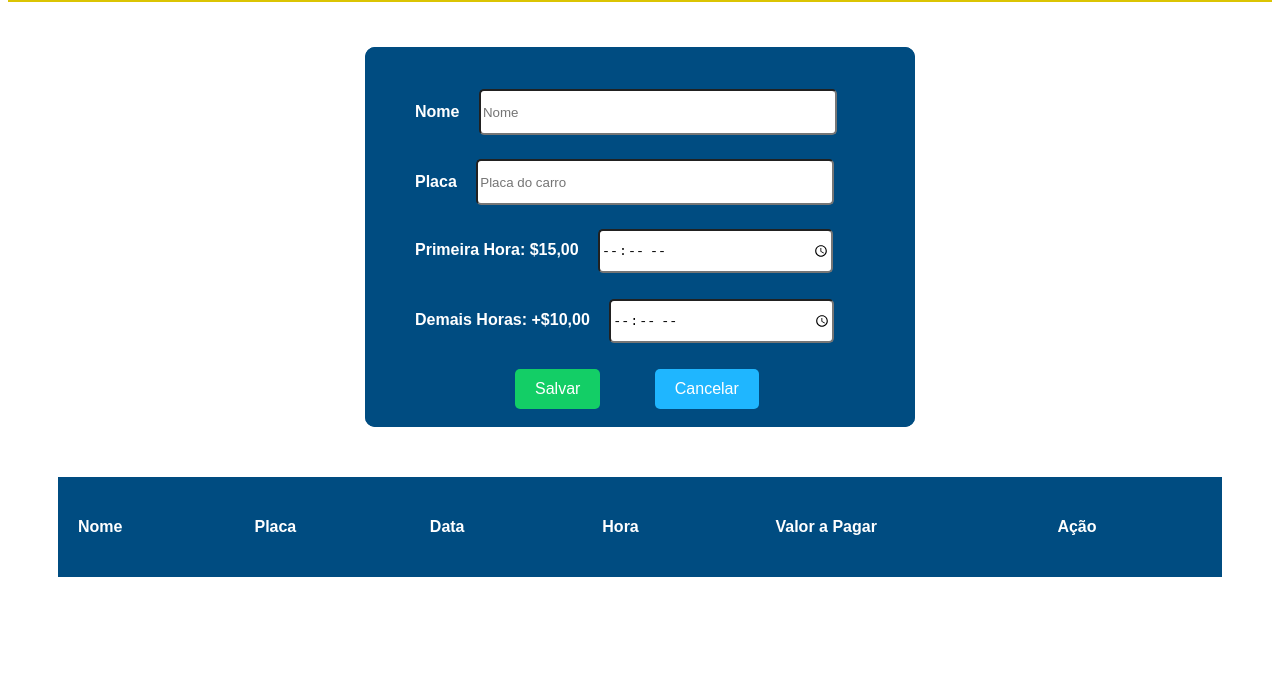
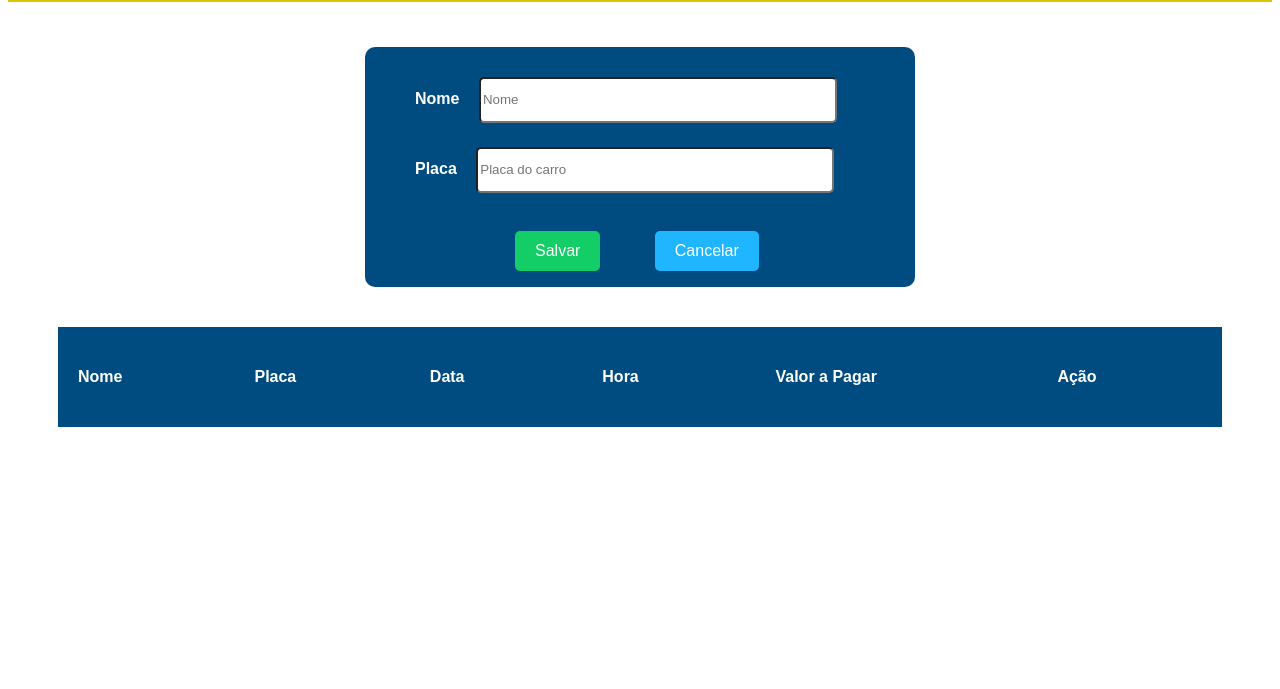
Before and after one commit to Kaylane-Guarino/FastParking-JS, a plain HTML site: page index.html in a window 1280 px wide. Shown: the part 111-800 px from the top of the page. Drawn offline with Linux system fonts and the light colour scheme.

Commit message:
Finalized

```diff
--- a/index.html
+++ b/index.html
@@ -29,13 +29,6 @@
                         <label for="placa" class="modal">Placa</label>
                         <input type="text" name="placa" id="placa" placeholder="Placa do carro" />
                     </div>
-                    <div class="input-group">
-                        <label for="placa" class="modal">Primeira Hora: $15,00</label>
-                        <input type="time" name="entrada" id="entrada" placeholder="Entrada" />
-                    </div>
-                    <div class="input-group">
-                        <label for="placa" class="modal">Demais Horas: +$10,00</label>
-                        <input type="time" name="saida" id="saida" placeholder="Saida" />
                     </div>
                 </form>
             </div>
--- a/script.js
+++ b/script.js
@@ -42,14 +42,16 @@ const horaEntrada = hora + ":" + min
 
 console.log(dataAtual, horaEntrada)
 
+
+
 const createRow = (client, index) => {
     const recordClient = document.querySelector('#tabelaClientes tbody')
     const newTr = document.createElement('tr')
     newTr.innerHTML = `
         <td>${client.nome}</td>
         <td>${client.placa}</td>
-        <td>${client.dataAtual}</td>
-        <td>${client.horaEntrada}</td>
+        <td>${dataAtual}</td>
+        <td>${horaEntrada}</td>
         <td>R$15,00</td>
         <td>
             <button type='button' class='button blue' data-action="editar-${index}">editar</button>
@@ -81,8 +83,6 @@ const saveClient = () => {
         const newClient = {
             nome: document.querySelector('#nome').value,
             placa: document.querySelector('#placa').value,
-            entrada: document.querySelector('#entrada').value,
-            saida: document.querySelector('#saida').value
         }
 
         const index = document.querySelector('#nome').dataset.index
@@ -115,7 +115,6 @@ const editClient = (index) => {
     document.querySelector('#nome').value = db[index].nome
     document.querySelector('#placa').value = db[index].placa
     document.querySelector('#nome').dataset.index = index
-    openModal();
 }
 
 const actionButttons = (event) => {
--- a/style-global.css
+++ b/style-global.css
@@ -120,16 +120,17 @@ footer {
 /* Modal */
 .form{
     width: 550px;
-    height: 380px;
+    height: 230px;
     margin-left: auto;
     margin-right: auto;
+    margin-top: 10px;
     background-color: #004C81;
     border-radius: 10px 10px 10px;
 }
 
 .container-modal{
     width: 550px;
-    height: 380px;
+    height: 230px;
     margin-left: auto;
     margin-right: auto;
     background-color: #004C81;
@@ -165,7 +166,7 @@ input{
     width: 250px;
     height: 50px;
     position: relative;
-    top: 390%;
+    top: 180%;
     transform: translateY(-0%);
     margin-left: auto;
     margin-right: auto;
```
